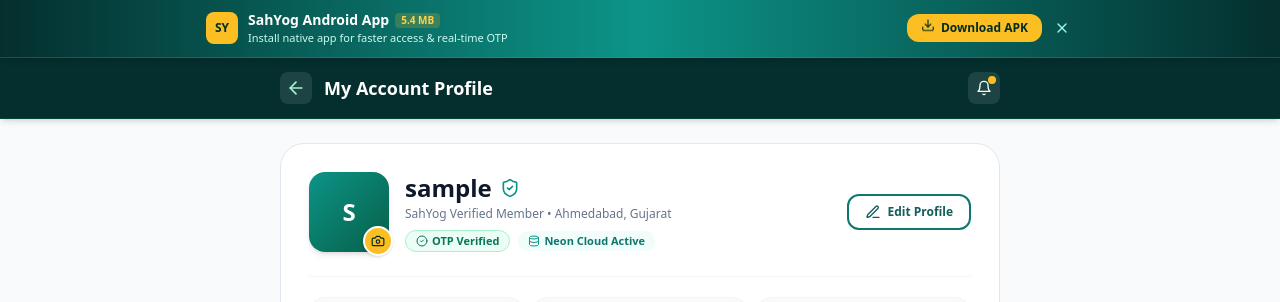
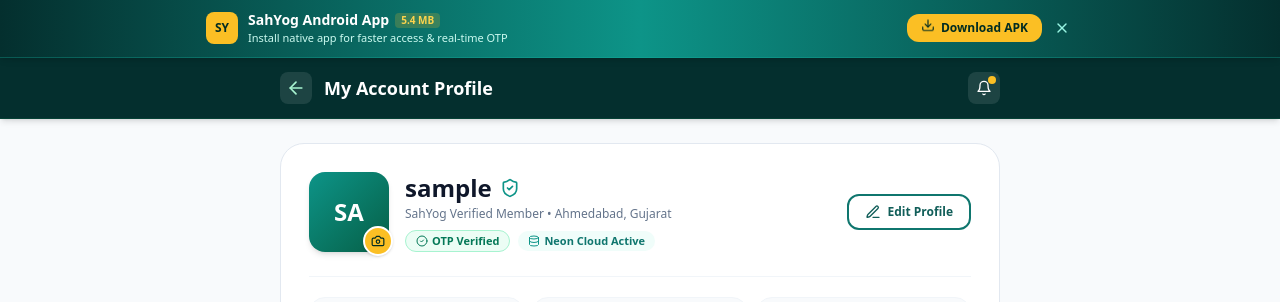
Before and after one commit to Jeelpatel2345/SIH2026-009, a Next.js app: page /profile in a window 1280 px wide. Shown: the top 302 px of the page. Built offline with nearby package versions, Linux system fonts and the light colour scheme; no server answers; sample sign-in values are in the browser's storage.

Commit message:
fix: proper initials (JP/RK), SahYogApp UA hides download banner in APK, add READMEs, clean GitHub structure

```diff
--- a/src/app/customer/dashboard/page.tsx
+++ b/src/app/customer/dashboard/page.tsx
@@ -35,6 +35,14 @@
   const featuredWorkers = allWorkers.slice(0, 4);
 
   const displayName = fullName || clientName || (phone ? `Member ${phone.slice(-4)}` : 'Friend');
+
+  // Proper initials: "Jeel Patel" → "JP", "Anita" → "AN"
+  const getInitials = (name: string) => {
+    const parts = name.trim().split(/\s+/).filter(Boolean);
+    if (parts.length === 1) return parts[0].slice(0, 2).toUpperCase();
+    return (parts[0][0] + parts[parts.length - 1][0]).toUpperCase();
+  };
+  const initials = getInitials(displayName);
 
   return (
     <div className="w-full min-h-screen bg-slate-50 pb-20 text-slate-900">
@@ -83,7 +91,7 @@
               className="flex items-center gap-2 bg-emerald-950/60 border border-emerald-700/60 px-3 py-1.5 rounded-full hover:bg-emerald-900 transition"
             >
               <div className="w-6 h-6 rounded-full bg-amber-400 text-emerald-950 font-black text-xs flex items-center justify-center">
-                {displayName.slice(0, 2).toUpperCase()}
+                {initials}
               </div>
               <span className="text-xs font-bold text-white max-w-[100px] truncate">{displayName}</span>
             </Link>
@@ -113,7 +121,7 @@
                 <span className="absolute top-1 right-1 w-2 h-2 bg-amber-400 rounded-full" />
               </Link>
               <Link href="/profile" className="w-8 h-8 rounded-full bg-amber-400 text-emerald-950 font-bold text-xs flex items-center justify-center">
-                {displayName.slice(0, 2).toUpperCase()}
+                {initials}
               </Link>
             </div>
           </div>
--- a/src/app/profile/page.tsx
+++ b/src/app/profile/page.tsx
@@ -92,12 +92,12 @@
     router.push('/welcome');
   };
 
-  const initials = (userName || 'SY')
-    .split(' ')
-    .map((n) => n[0])
-    .join('')
-    .slice(0, 2)
-    .toUpperCase();
+  const getInitials = (name: string) => {
+    const parts = (name || 'SY').trim().split(/\s+/).filter(Boolean);
+    if (parts.length === 1) return parts[0].slice(0, 2).toUpperCase();
+    return (parts[0][0] + parts[parts.length - 1][0]).toUpperCase();
+  };
+  const initials = getInitials(userName);
 
   return (
     <div className="min-h-screen bg-slate-50 pb-28 text-slate-900">
--- a/src/components/InstallAppBanner.tsx
+++ b/src/components/InstallAppBanner.tsx
@@ -17,11 +17,13 @@
     const isDismissed = sessionStorage.getItem('sahyog_banner_dismissed') === 'true';
     if (isDismissed) return;
 
-    // 3. If running inside standalone PWA or native Android WebView, do not show
+    // 3. If running inside standalone PWA, native Android WebView, or our custom APK, do not show
+    const ua = navigator.userAgent;
     const isStandalone =
       window.matchMedia('(display-mode: standalone)').matches ||
       (window.navigator as unknown as { standalone?: boolean }).standalone === true ||
-      navigator.userAgent.includes('wv');
+      ua.includes('wv') ||
+      ua.includes('SahYogApp');  // custom UA set in our APK
     if (isStandalone) return;
 
     // Show banner after brief mount delay
```
Also changed, not shown: 2 other files (tests, documents, lock files or other folders).
